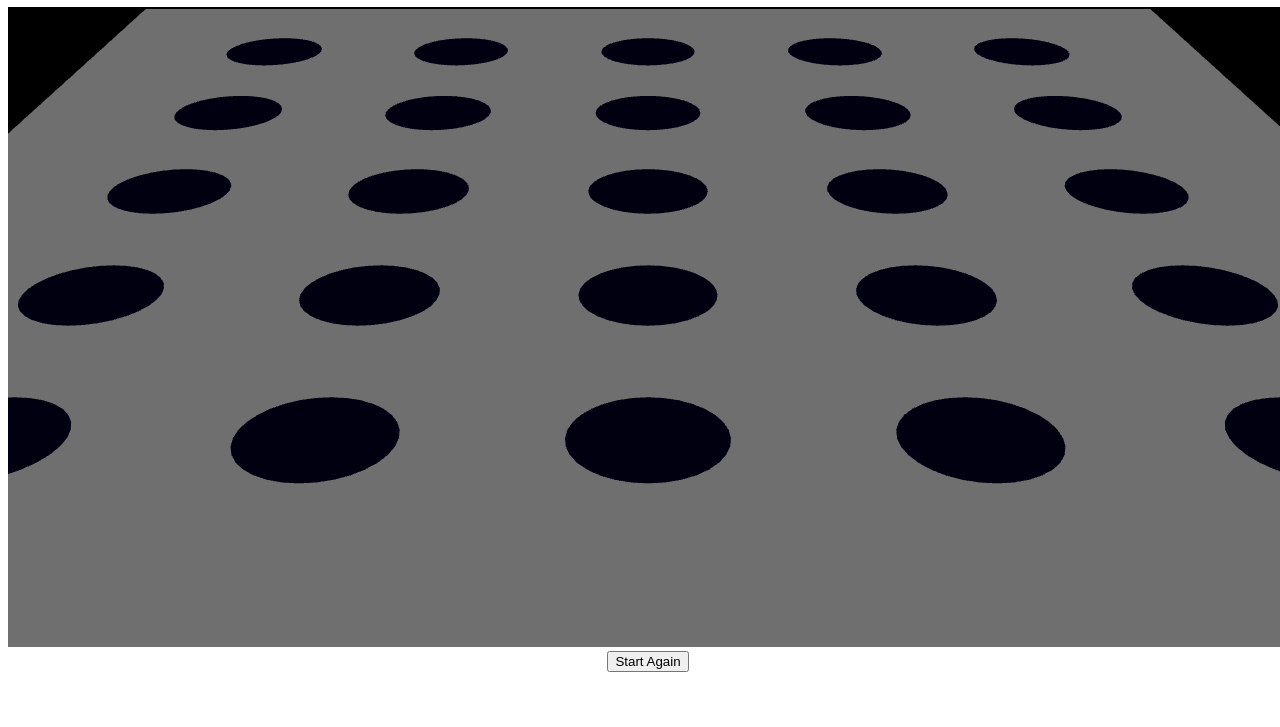
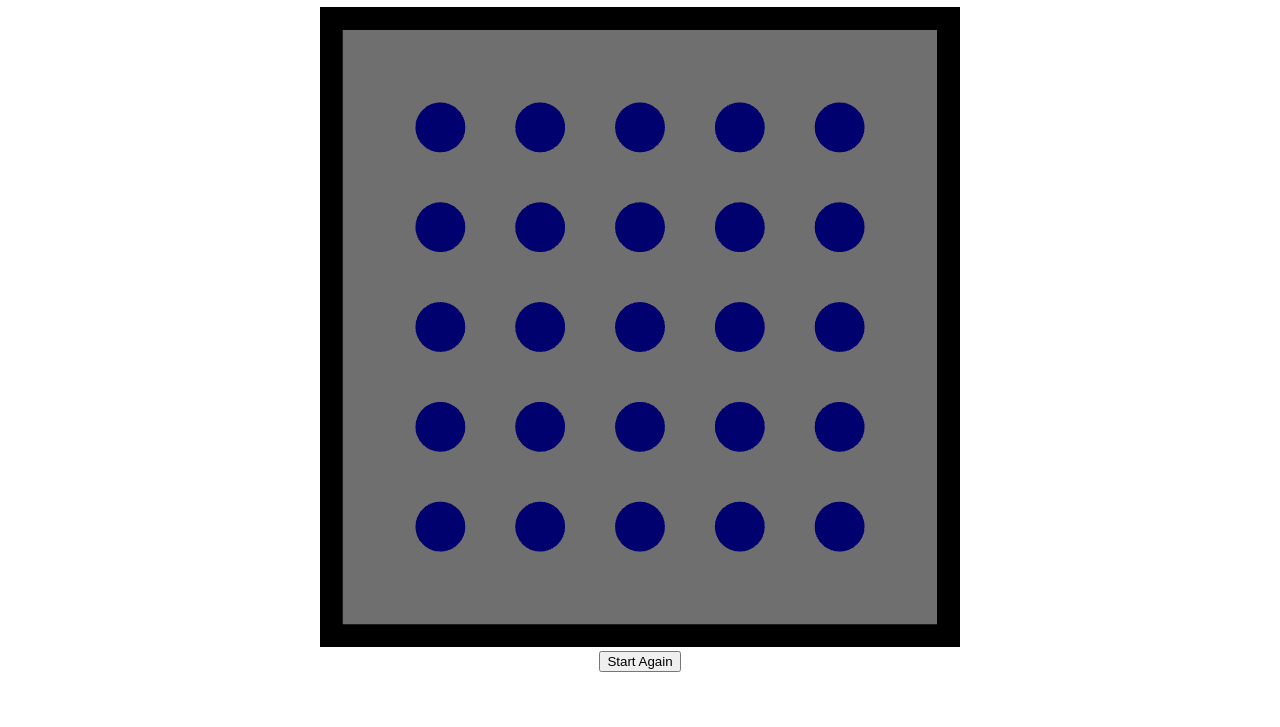
Before and after one commit to Graficas-2018/assignment-5-whack-a-robot-zardilior, a plain HTML site: page index.html in a window 1280 px wide. Shown: the part 73-800 px from the top of the page. Drawn offline with nearby package versions, Linux system fonts and the light colour scheme.

Commit message:
Dimensiones de tablero

```diff
--- a/index.html
+++ b/index.html
@@ -6,8 +6,10 @@
 
     <style>
         html,body,canvas{
-            width:100%;
-            height:90%;
+            width:90vh;
+            height:90vh;
+            text-align:center;
+            margin:0 auto;
         }
         body{
             text-align:center
--- a/index.js
+++ b/index.js
@@ -10,19 +10,19 @@ app = {
             // Scene
             app.scene = new THREE.Scene();
             app.width = window.innerWidth;
-            app.height = window.innerHeight;
+            app.height = window.innerHeight*.8;
 
             // Renderer
             app.renderer = new THREE.WebGLRenderer({
                 antialias:true,
                 canvas:document.getElementById('canvas')
             });
-            app.renderer.setSize(app.width,app.height*.8);
+            app.renderer.setSize(app.height,app.height);
 
             // Camera
-            app.camera = new THREE.PerspectiveCamera(45,app.width/app.height*.8,.1,20000);
-            app.camera.position.set(0,-70,50);
-            app.camera.lookAt(0,-20,0);
+            app.camera = new THREE.PerspectiveCamera(45,app.height/app.height,.1,20000);
+            app.camera.position.set(0,0,130);
+            app.camera.lookAt(0,0,0);
             app.scene.add(app.camera);
 
             // Lights
@@ -49,7 +49,7 @@ app = {
                 circleRadius,
                 32
             );
-            var material = new THREE.MeshPhongMaterial( { color: 0x000033 } );
+            var material = new THREE.MeshPhongMaterial( { color: 0x0000ff } );
             var tileInitial = -50+circleRadius*4;
             var tileLength = circleRadius*4;
             for(let i=0;i<app.holeColumns;i++){
```
